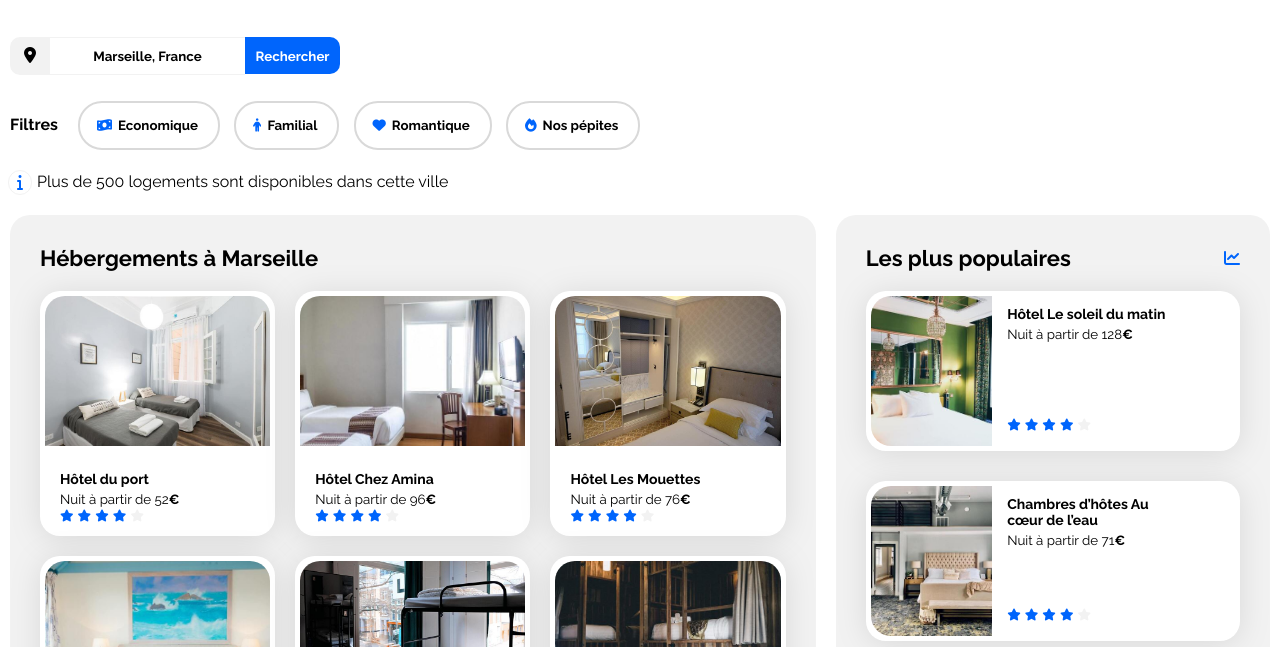
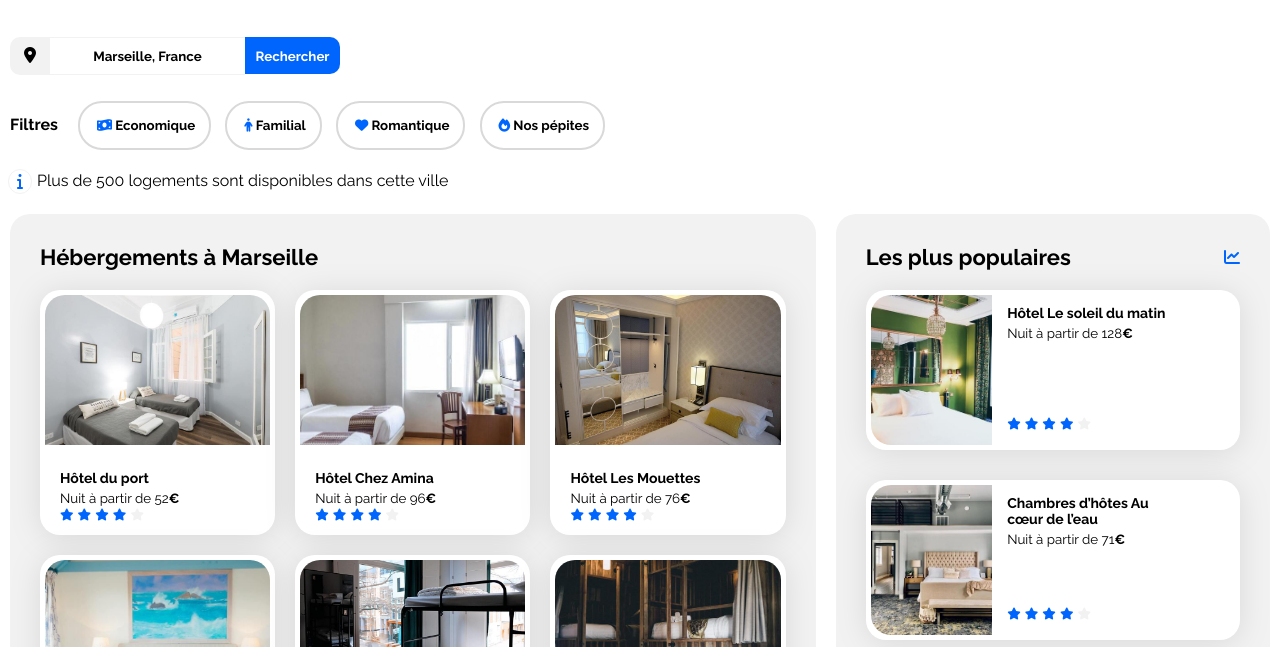
Before and after one commit to openshrine/Booki, a plain HTML site: page index.html in a window 1280 px wide. Shown: the part 143-790 px from the top of the page. Drawn offline with Linux system fonts and the light colour scheme.

Commit message:
modification 31/05 AM

```diff
--- a/index.html
+++ b/index.html
@@ -49,10 +49,10 @@
                 <div id="filtersection">
                     <span id="filtertitle">Filtres</span>
                     <div id="myBtnContainer">
-                        <span class="filterbutton"><i class="fa-solid fa-money-bill-wave" style="color: #0065fc;"></i><button class="btn"> Economique</button></span>
-                        <span class="filterbutton"><i class="fa-solid fa-person" style="color: #0065fc;"></i><button class="btn"> Familial</button></span>
-                        <span class="filterbutton"><i class="fa-solid fa-heart" style="color: #0065fc;"></i><button class="btn"> Romantique</button></span>
-                        <span class="filterbutton"><i class="fa-solid fa-fire" style="color: #0065fc;"></i><button class="btn"> Nos pépites</button></span>
+                        <span class="filterbutton"><i class="fa-solid fa-money-bill-wave" style="color: #0065fc;"></i>  Economique</span>
+                        <span class="filterbutton"><i class="fa-solid fa-person" style="color: #0065fc;"></i> Familial</span>
+                        <span class="filterbutton"><i class="fa-solid fa-heart" style="color: #0065fc;"></i> Romantique</span>
+                        <span class="filterbutton"><i class="fa-solid fa-fire" style="color: #0065fc;"></i> Nos pépites</span>
                     </div>
                 </div>
 
```
